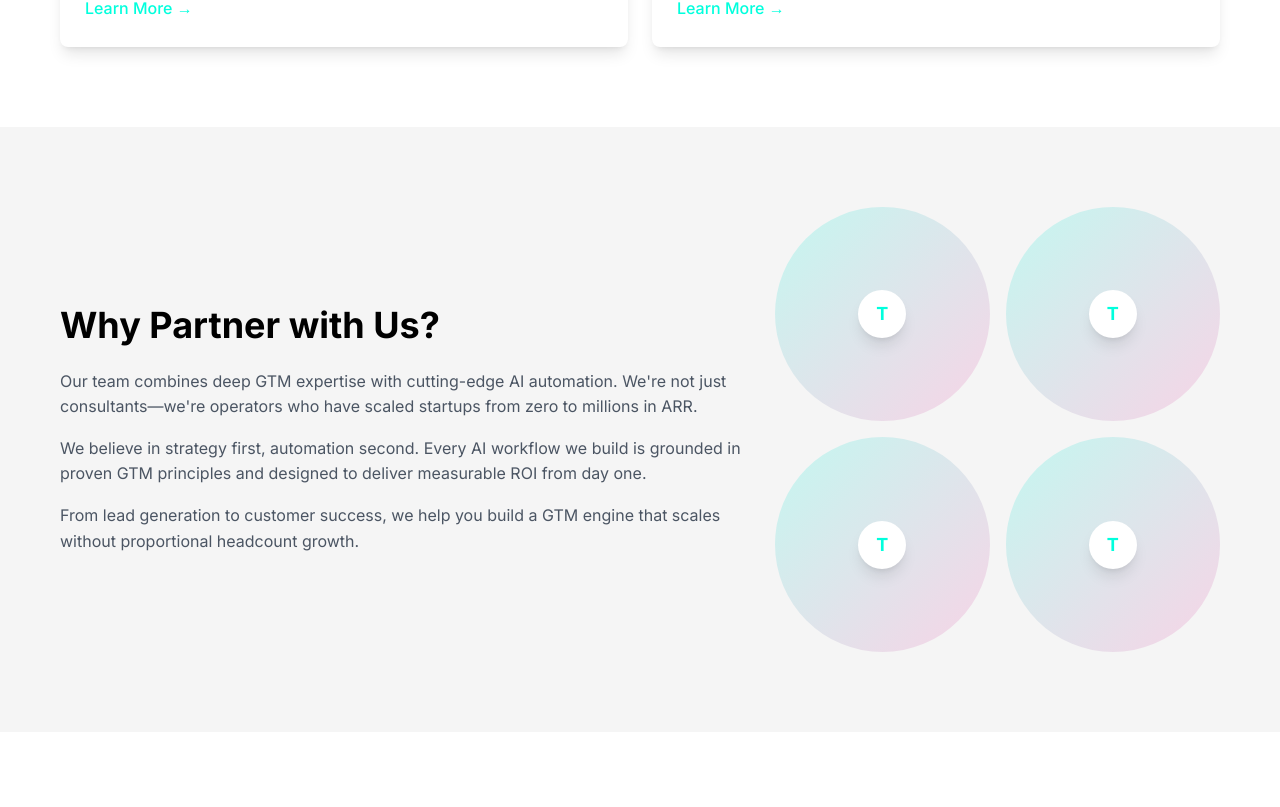
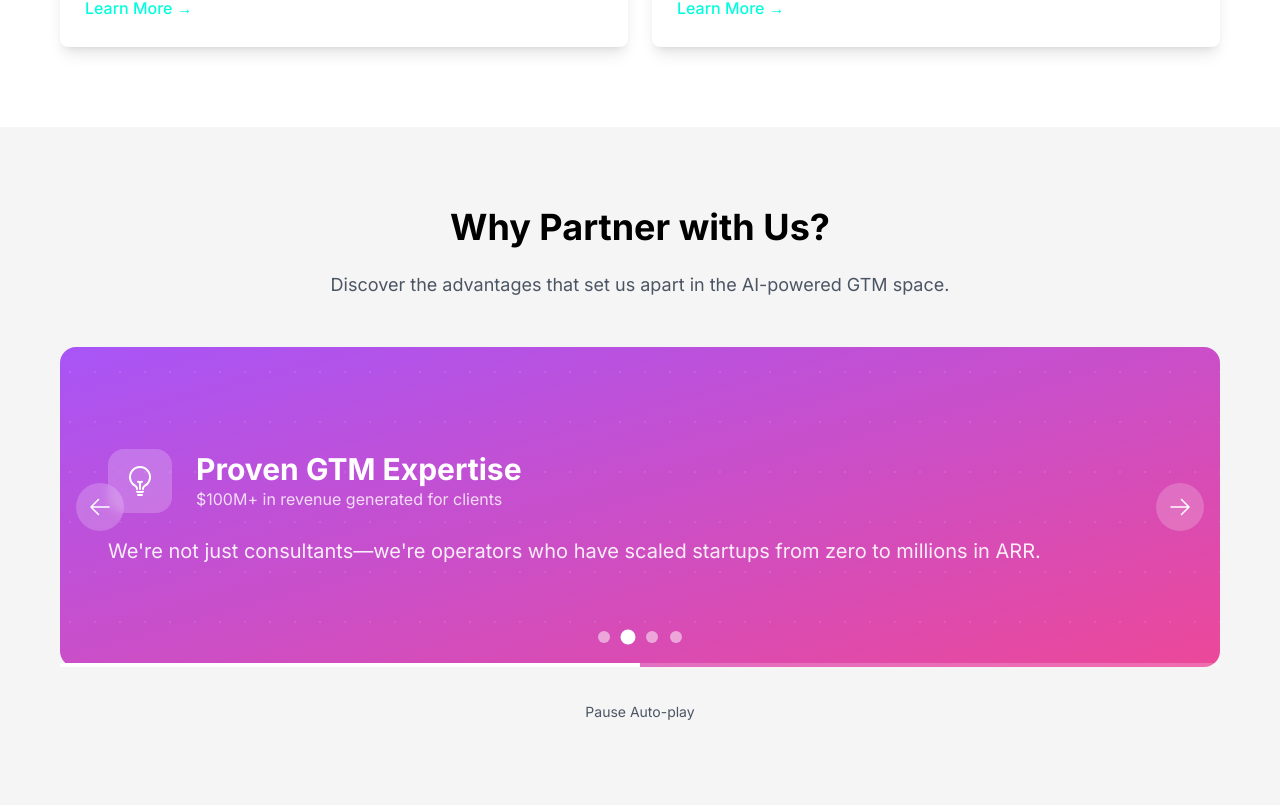
Before and after one commit to Briannzau/N-A, a Next.js app: page / in a window 1280 px wide. Shown: the part 2013-2820 px from the top of the page. Built offline with nearby package versions, Linux system fonts and the light colour scheme.

Commit message:
Update Why Partner with Us section to animated carousel

```diff
--- a/app/page.tsx
+++ b/app/page.tsx
@@ -1,6 +1,7 @@
 'use client'
 
 import { useInView } from 'react-intersection-observer'
+import { useState, useEffect } from 'react'
 import Link from 'next/link'
 import ParticleBackground from './components/ParticleBackground'
 import ContactForm from './components/ContactForm'
@@ -12,7 +13,12 @@ import {
   SparklesIcon,
   BoltIcon,
   UserGroupIcon,
-  PresentationChartLineIcon
+  PresentationChartLineIcon,
+  ArrowLeftIcon,
+  ArrowRightIcon,
+  RocketLaunchIcon,
+  LightBulbIcon,
+  CpuChipIcon
 } from '@heroicons/react/24/outline'
 
 const processSteps = [
@@ -61,11 +67,71 @@ const services = [
   },
 ]
 
+const partnershipReasons = [
+  {
+    icon: RocketLaunchIcon,
+    title: 'Scale Without Headcount',
+    description: 'Our AI-powered systems handle the heavy lifting so your team can focus on strategy and high-value activities.',
+    stats: '3x faster growth with 50% less manual work',
+    color: 'from-blue-500 to-cyan-500'
+  },
+  {
+    icon: LightBulbIcon,
+    title: 'Proven GTM Expertise',
+    description: 'We\'re not just consultants—we\'re operators who have scaled startups from zero to millions in ARR.',
+    stats: '$100M+ in revenue generated for clients',
+    color: 'from-purple-500 to-pink-500'
+  },
+  {
+    icon: CpuChipIcon,
+    title: 'Cutting-Edge AI Technology',
+    description: 'Leverage the latest AI and automation tools to gain unfair advantages over your competition.',
+    stats: '24/7 automated workflows that never sleep',
+    color: 'from-green-500 to-emerald-500'
+  },
+  {
+    icon: ChartBarIcon,
+    title: 'Measurable ROI',
+    description: 'Every strategy and implementation is designed to deliver measurable results from day one.',
+    stats: 'Average 300% ROI within 6 months',
+    color: 'from-orange-500 to-red-500'
+  }
+]
+
 export default function HomePage() {
   const [heroRef, heroInView] = useInView({ threshold: 0.1, triggerOnce: true })
   const [processRef, processInView] = useInView({ threshold: 0.1, triggerOnce: true })
   const [servicesRef, servicesInView] = useInView({ threshold: 0.1, triggerOnce: true })
   const [aboutRef, aboutInView] = useInView({ threshold: 0.1, triggerOnce: true })
+
+  const [currentSlide, setCurrentSlide] = useState(0)
+  const [isAutoPlaying, setIsAutoPlaying] = useState(true)
+
+  // Auto-advance carousel
+  useEffect(() => {
+    if (!isAutoPlaying || !aboutInView) return
+
+    const interval = setInterval(() => {
+      setCurrentSlide((prev) => (prev + 1) % partnershipReasons.length)
+    }, 4000)
+
+    return () => clearInterval(interval)
+  }, [isAutoPlaying, aboutInView])
+
+  const nextSlide = () => {
+    setCurrentSlide((prev) => (prev + 1) % partnershipReasons.length)
+    setIsAutoPlaying(false)
+  }
+
+  const prevSlide = () => {
+    setCurrentSlide((prev) => (prev - 1 + partnershipReasons.length) % partnershipReasons.length)
+    setIsAutoPlaying(false)
+  }
+
+  const goToSlide = (index: number) => {
+    setCurrentSlide(index)
+    setIsAutoPlaying(false)
+  }
 
   return (
     <div className="overflow-hidden">
@@ -159,45 +225,114 @@ export default function HomePage() {
         </div>
       </section>
 
-      {/* About Section */}
+      {/* Why Partner with Us - Animated Carousel */}
       <section
         ref={aboutRef}
-        className="py-16 md:py-20 bg-light-section dark:bg-dark-section"
+        className="py-16 md:py-20 bg-light-section dark:bg-dark-section relative overflow-hidden"
       >
         <div className="max-w-content mx-auto px-gutter">
-          <div className="grid grid-cols-1 lg:grid-cols-5 gap-8 items-center">
-            <div className={`section-animate ${aboutInView ? 'in-view' : ''} lg:col-span-3`}>
+          <div className={`section-animate ${aboutInView ? 'in-view' : ''} text-center mb-12`}>
             <h2 className="text-2xl md:text-4xl font-bold mb-6">Why Partner with Us?</h2>
-              <div className="space-y-4 text-gray-600 dark:text-gray-400">
-                <p>
-                  Our team combines deep GTM expertise with cutting-edge AI automation. We&apos;re not just consultants—we&apos;re
-                  operators who have scaled startups from zero to millions in ARR.
-                </p>
-                <p>
-                  We believe in strategy first, automation second. Every AI workflow we build is grounded in proven
-                  GTM principles and designed to deliver measurable ROI from day one.
-                </p>
-                <p>
-                  From lead generation to customer success, we help you build a GTM engine that scales without
-                  proportional headcount growth.
+            <p className="text-lg text-gray-600 dark:text-gray-400 max-w-2xl mx-auto">
+              Discover the advantages that set us apart in the AI-powered GTM space.
             </p>
           </div>
+
+          {/* Carousel Container */}
+          <div className="relative">
+            {/* Main Carousel */}
+            <div className="relative h-96 md:h-80 overflow-hidden rounded-2xl">
+              {partnershipReasons.map((reason, index) => (
+                <div
+                  key={index}
+                  className={`absolute inset-0 transition-all duration-700 ease-in-out ${
+                    index === currentSlide
+                      ? 'opacity-100 transform translate-x-0'
+                      : index < currentSlide
+                        ? 'opacity-0 transform -translate-x-full'
+                        : 'opacity-0 transform translate-x-full'
+                  }`}
+                >
+                  <div className={`h-full bg-gradient-to-br ${reason.color} p-8 md:p-12 text-white relative overflow-hidden`}>
+                    {/* Background Pattern */}
+                    <div className="absolute inset-0 opacity-10">
+                      <div className="absolute inset-0" style={{
+                        backgroundImage: `radial-gradient(circle at 20% 50%, white 1px, transparent 1px), radial-gradient(circle at 70% 50%, white 1px, transparent 1px)`,
+                        backgroundSize: '50px 50px'
+                      }} />
                     </div>
 
-            <div className={`section-animate ${aboutInView ? 'in-view' : ''} lg:col-span-2`}>
-              <div className="grid grid-cols-2 gap-4">
-                {[1, 2, 3, 4].map((i) => (
-                  <div
-                    key={i}
-                    className="aspect-square bg-gradient-to-br from-neon-primary/20 to-neon-secondary/20 rounded-full flex items-center justify-center group hover:scale-105 transition-transform duration-200"
-                  >
-                    <div className="w-12 h-12 bg-white dark:bg-dark-bg rounded-full flex items-center justify-center shadow-lg">
-                      <span className="text-lg font-bold text-neon-primary">T</span>
+                    <div className="relative z-10 h-full flex flex-col justify-center">
+                      <div className="flex items-center mb-6">
+                        <div className="w-16 h-16 bg-white/20 rounded-2xl flex items-center justify-center mr-6">
+                          <reason.icon className="h-8 w-8 text-white" />
+                        </div>
+                        <div>
+                          <h3 className="text-2xl md:text-3xl font-bold">{reason.title}</h3>
+                          <p className="text-white/80 text-sm md:text-base">{reason.stats}</p>
+                        </div>
+                      </div>
+                      <p className="text-lg md:text-xl leading-relaxed text-white/90">
+                        {reason.description}
+                      </p>
+                    </div>
                   </div>
                 </div>
               ))}
             </div>
+
+            {/* Navigation Arrows */}
+            <button
+              onClick={prevSlide}
+              className="absolute left-4 top-1/2 transform -translate-y-1/2 w-12 h-12 bg-white/20 backdrop-blur-sm rounded-full flex items-center justify-center text-white hover:bg-white/30 transition-all duration-200"
+              aria-label="Previous slide"
+            >
+              <ArrowLeftIcon className="h-6 w-6" />
+            </button>
+
+            <button
+              onClick={nextSlide}
+              className="absolute right-4 top-1/2 transform -translate-y-1/2 w-12 h-12 bg-white/20 backdrop-blur-sm rounded-full flex items-center justify-center text-white hover:bg-white/30 transition-all duration-200"
+              aria-label="Next slide"
+            >
+              <ArrowRightIcon className="h-6 w-6" />
+            </button>
+
+            {/* Slide Indicators */}
+            <div className="absolute bottom-6 left-1/2 transform -translate-x-1/2 flex space-x-3">
+              {partnershipReasons.map((_, index) => (
+                <button
+                  key={index}
+                  onClick={() => goToSlide(index)}
+                  className={`w-3 h-3 rounded-full transition-all duration-200 ${
+                    index === currentSlide
+                      ? 'bg-white scale-125'
+                      : 'bg-white/50 hover:bg-white/75'
+                  }`}
+                  aria-label={`Go to slide ${index + 1}`}
+                />
+              ))}
             </div>
+
+            {/* Progress Bar */}
+            <div className="absolute bottom-0 left-0 right-0 h-1 bg-white/20">
+              <div
+                className="h-full bg-white transition-all duration-100 ease-linear"
+                style={{
+                  width: isAutoPlaying && aboutInView ? `${((currentSlide + 1) / partnershipReasons.length) * 100}%` : '0%'
+                }}
+              />
+            </div>
+          </div>
+
+          {/* Auto-play Control */}
+          <div className="text-center mt-8">
+            <button
+              onClick={() => setIsAutoPlaying(!isAutoPlaying)}
+              className="text-sm text-gray-600 dark:text-gray-400 hover:text-neon-primary transition-colors duration-200"
+            >
+              {isAutoPlaying ? 'Pause Auto-play' : 'Resume Auto-play'}
+            </button>
           </div>
         </div>
       </section>
```
Lines whose indentation alone changed are shown as unchanged.
